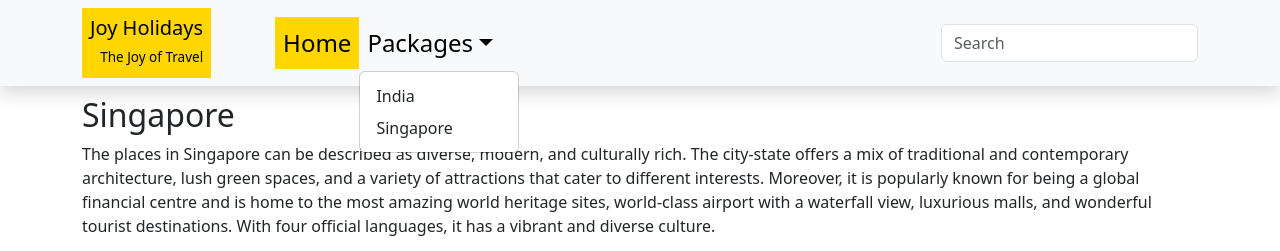
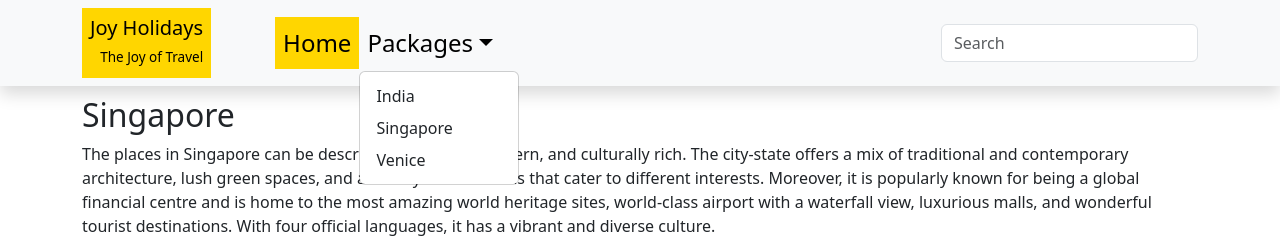
Before and after one commit to Rani2909/vacation, a plain HTML site: page singapore.html in a window 1280 px wide. Both pictures are taken after a click on the link "Packages". Shown: the top 251 px of the page. Drawn offline with Linux system fonts and the light colour scheme.

Commit message:
Add files via upload
added route to venice in india & singapore

```diff
--- a/singapore.html
+++ b/singapore.html
@@ -30,6 +30,8 @@
                         <ul class="dropdown-menu" aria-labelledby="dropdown07">
                             <li><a class="dropdown-item" href="india.html">India</a></li>
                             <li><a class="dropdown-item" href="singapore.html">Singapore</a></li>
+                            <li><a class="dropdown-item" href="venice.html">Venice</a></li>
+
                         </ul>
                     </li>
                 </ul>
```
Also changed, not shown: india.html (+1 -0 lines).
